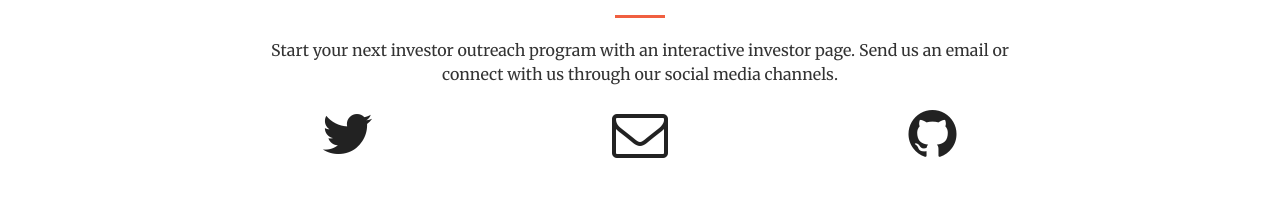
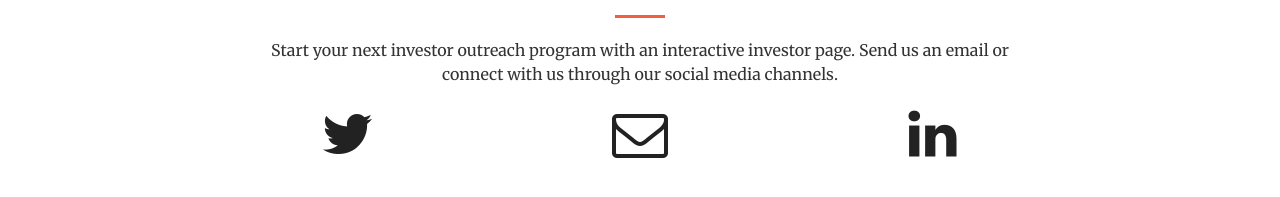
Before and after one commit to yusetc/investorpitch.me, a Jekyll site: the page built from index.html, in a window 1280 px wide and 900 px high, scrolled down 1369 px. Shown: the part 618-815 px from the top of the window. Built offline with Jekyll 4.4.1, drawn with Linux system fonts in a browser that asks for light colours.

Commit message:
Update contact.html

```diff
--- a/_includes/contact.html
+++ b/_includes/contact.html
@@ -20,7 +20,7 @@
         </div>
         <div class="col-lg-2 col-lg-offset-1 text-center">
             <a href="https://www.linkedin.com/in/darren-stewart-%E0%AE%83-7aa5978/{{ site.github_username }}">
-            <i class="fa fa-github fa-3x wow bounceIn" data-wow-delay=".1s"></i>
+            <i class="fa fa-linkedin fa-3x wow bounceIn" data-wow-delay=".1s"></i>
                 <p>{{ site.github_username }}</p>
             </a>
         </div>
```
